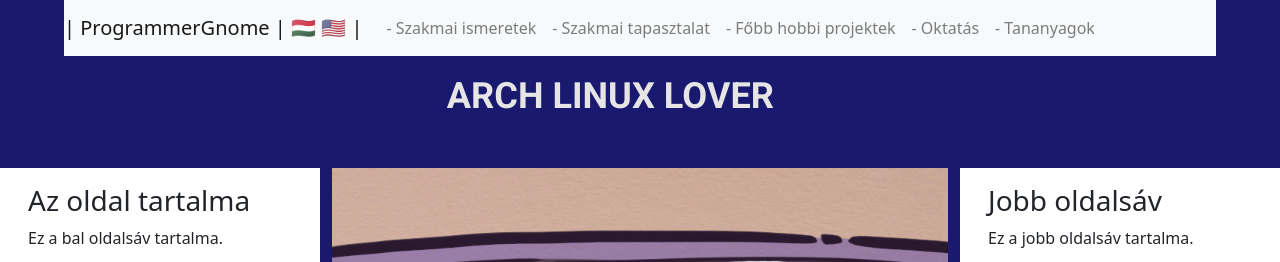
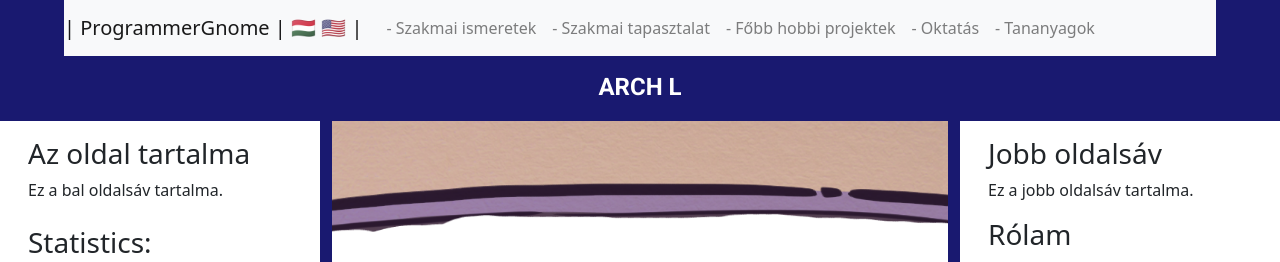
Before and after one commit to ProgrammerGnome/Webprogramming-I., a PHP site: page / in a window 1280 px wide. Shown: the top 262 px of the page. Run offline with PHP 8.4, Linux system fonts and the light colour scheme.

Commit message:
Add files via upload

```diff
--- a/index.css
+++ b/index.css
@@ -36,69 +36,83 @@
 }
 
 /* Köszöntő animáció */
-p {
-    text-shadow: 0 0 7px rgba(255, 255, 255, .3), 0 0 3px rgba(255, 255, 255, .3);
+
+/*p {*/
+/*    text-shadow: 0 0 7px rgba(255, 255, 255, .3), 0 0 3px rgba(255, 255, 255, .3);*/
+/*}*/
+
+/*.container-header {*/
+/*    font-family: Roboto, serif;*/
+/*    color: #e5e5e5;*/
+/*    !*font-size: 2.26rem;*!*/
+/*    font-size: 200%;*/
+/*    text-transform: uppercase;*/
+/*    display: flex;*/
+/*    align-items: center;*/
+/*    justify-content: center;*/
+/*    !*background-color: #333;*!*/
+/*    background-color: midnightblue;*/
+/*    width: 90%;*/
+/*    margin-left: auto;*/
+/*    margin-right: 5%;*/
+/*    height: 8vh;*/
+/*}*/
+
+/*.animation {*/
+/*    height: 75%;*/
+/*    overflow: hidden;*/
+/*    margin-left: 0;*/
+/*}*/
+
+/*.animation > div > div {*/
+/*    padding: 0.75rem 0.75rem;*/
+/*    height: 2.81rem;*/
+/*    margin-bottom: 2.81rem;*/
+/*    display: inline-block;*/
+/*}*/
+
+/*.animation div:first-child {*/
+/*    animation: text-animation 10s infinite;*/
+/*}*/
+
+/*@keyframes text-animation {*/
+/*    0% {*/
+/*        margin-top: -1%;*/
+/*    }*/
+/*    10% {*/
+/*        margin-top: -1%;*/
+/*    }*/
+/*    20% {*/
+/*        margin-top: -5rem;*/
+/*    }*/
+/*    60% {*/
+/*        margin-top: -5rem;*/
+/*    }*/
+/*    70% {*/
+/*        margin-top: -10rem;*/
+/*    }*/
+/*    80% {*/
+/*        margin-top: -10rem;*/
+/*    }*/
+/*    90% {*/
+/*        margin-top: -1%;*/
+/*    }*/
+/*    100% {*/
+/*        margin-top: -1%;*/
+/*    }*/
+/*}*/
+
+#typing-container {
+    font-family: 'Roboto', sans-serif;
+    font-size: 150%;
+    padding-top: 1%;
+    padding-bottom: 0;
+    text-align: center;
+    white-space: nowrap;
+    overflow: hidden;
+    color: white;
 }
 
-.container-header {
-    font-family: Roboto, serif;
-    color: #e5e5e5;
-    font-size: 2.26rem;
-    text-transform: uppercase;
-    display: flex;
-    align-items: center;
-    justify-content: center;
-    /*background-color: #333;*/
-    background-color: midnightblue;
-    width: 90%;
-    margin-left: auto;
-    margin-right: 5%;
-    height: 8vh;
-}
-
-.animation {
-    height: 75%;
-    overflow: hidden;
-    margin-left: 0rem;
-}
-
-.animation > div > div {
-    padding: 0.75rem 0.75rem;
-    height: 2.81rem;
-    margin-bottom: 2.81rem;
-    display: inline-block;
-}
-
-.animation div:first-child {
-    animation: text-animation 10s infinite;
-}
-
-@keyframes text-animation {
-    0% {
-        margin-top: -1%;
-    }
-    10% {
-        margin-top: -1%;
-    }
-    20% {
-        margin-top: -5rem;
-    }
-    60% {
-        margin-top: -5rem;
-    }
-    70% {
-        margin-top: -10rem;
-    }
-    80% {
-        margin-top: -10rem;
-    }
-    90% {
-        margin-top: -1%;
-    }
-    100% {
-        margin-top: -1%;
-    }
-}
 
 .card {
     /*
@@ -130,6 +144,7 @@
     /*background-color: red;*/
     margin-left: 4%;
     margin-right: 4%;
+    height: 1%;
 }
 
 /* Footer */
@@ -153,12 +168,6 @@
 #footer a:hover {
     text-decoration: none;
 }
-
-
-
-
-
-
 
 
 .file-accordion {
--- a/index.html
+++ b/index.html
@@ -48,6 +48,7 @@
     </div>
 </nav>
 
+<!--
 <main class="container-header">
     <section class="animation">
         <div class="first">
@@ -61,8 +62,12 @@
         </div>
     </section>
 </main>
+-->
 
-<div class="container-fluid mt-5">
+<div id="typing-container"></div>
+
+
+<div class="container-fluid mt-3">
     <div class="row">
         <!-- Bal oldali oldalsáv -->
         <div class="col-md-3">
@@ -314,8 +319,7 @@
                 </div>
             </div>
 
-            <div class="card-oktatas" id="okt
-            atas">
+            <div class="card-oktatas" id="oktatas">
                 <h1>Oktatás</h1>
                 <div class="card-body">
                     <div class="ujszin">
@@ -425,13 +429,18 @@
                         </td>
                     </tr>
                 </table>
-
             </div>
+            <h3>Another things:</h3>
+            <p>
+                természetfotók<br>
+                egyéb kreatív dolgok<br>
+                videojátékok<br>
+            </p>
         </div>
     </div>
 </div>
 
-<div id="footer" class="mt-5">
+<div id="footer" class="mt-1">
     <div class="text-center">
         Copyright &copy; 2023, ProgrammerGnome's website
         <br>
```
Also changed, not shown: index.js (+49 -0 lines).
